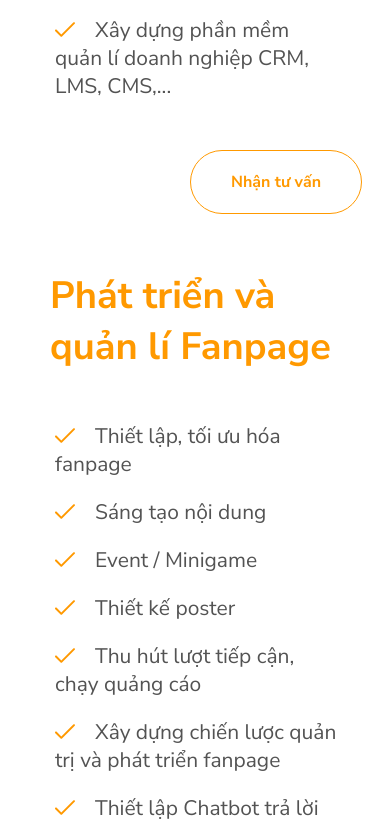
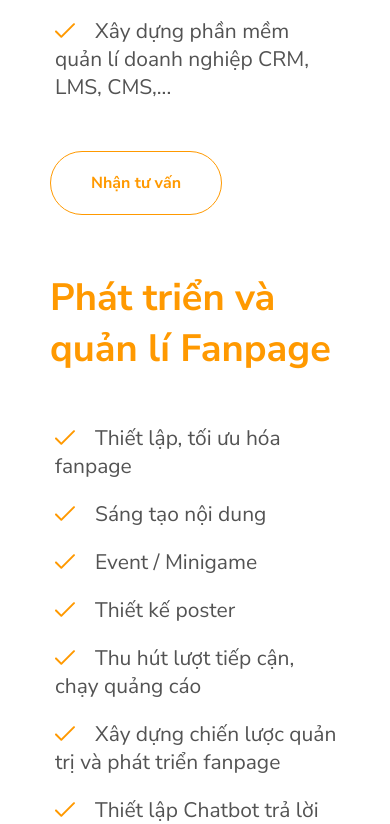
Before and after one commit to HHuy2000/beex-website, a Next.js app: page / in a window 390 px wide. Shown: the part 1914-2738 px from the top of the page. Built offline with nearby package versions, Linux system fonts and the light colour scheme.

Commit message:
update pricing css and services css

```diff
--- a/components/home/Pricing.jsx
+++ b/components/home/Pricing.jsx
@@ -108,7 +108,7 @@ function Pricing() {
                     </ul>
                </div>
            </section>
-           <p className={styles.footerbody}>Doanh nghiệp bạn đã được vận hành 1 thời gian? <a className={styles.footerbodya} href=""> Tư vấn gói chuyên biệt</a></p>
+           <p className={styles.footerbody}>Doanh nghiệp bạn đã được vận hành 1 thời gian? <a className={styles.footerbodya} href="#Advisory"> Tư vấn gói chuyên biệt</a></p>
         </div>
 
     </>
--- a/components/home/Pricing.module.css
+++ b/components/home/Pricing.module.css
@@ -66,6 +66,7 @@
     font-weight: 700;
 }
 .sectionbody button{
+    cursor: pointer;
     border: 1px #FF9900 solid;
     border-radius: 50px;
     padding: 20px 40px 20px 40px;
--- a/components/home/Services.module.css
+++ b/components/home/Services.module.css
@@ -12,7 +12,7 @@
     position: relative;
     display: flex;
     justify-content: space-around;
-    margin-bottom: 99px;
+    margin-bottom: 100px;
 }
 .divtitle{
     display: flex;
@@ -84,8 +84,8 @@ li .imgvector{
     .divtwo {
         display: none;
     }
-    .divone a  {
-         margin-left: 40%;
+    .divone a {
+         margin-left: auto;
     }
     #divtitle{
        margin: auto;
```
